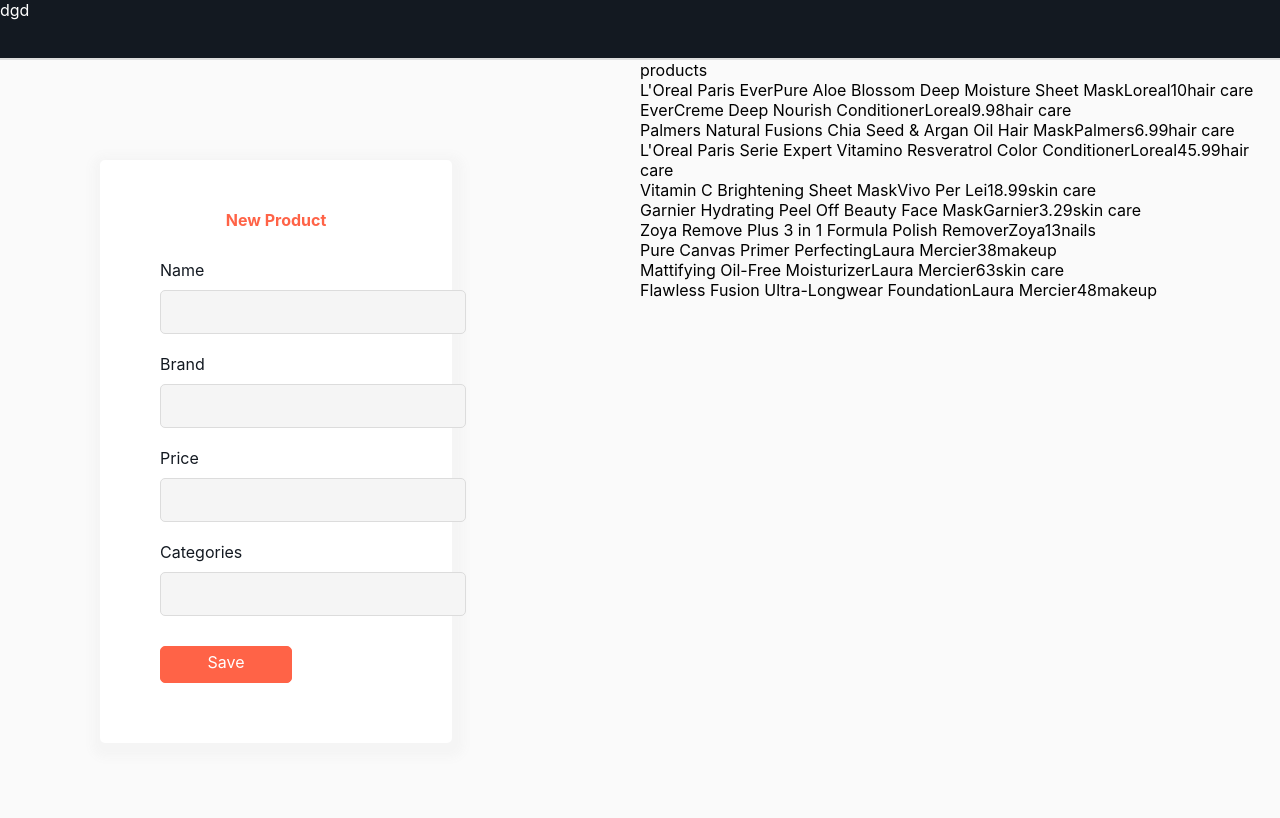
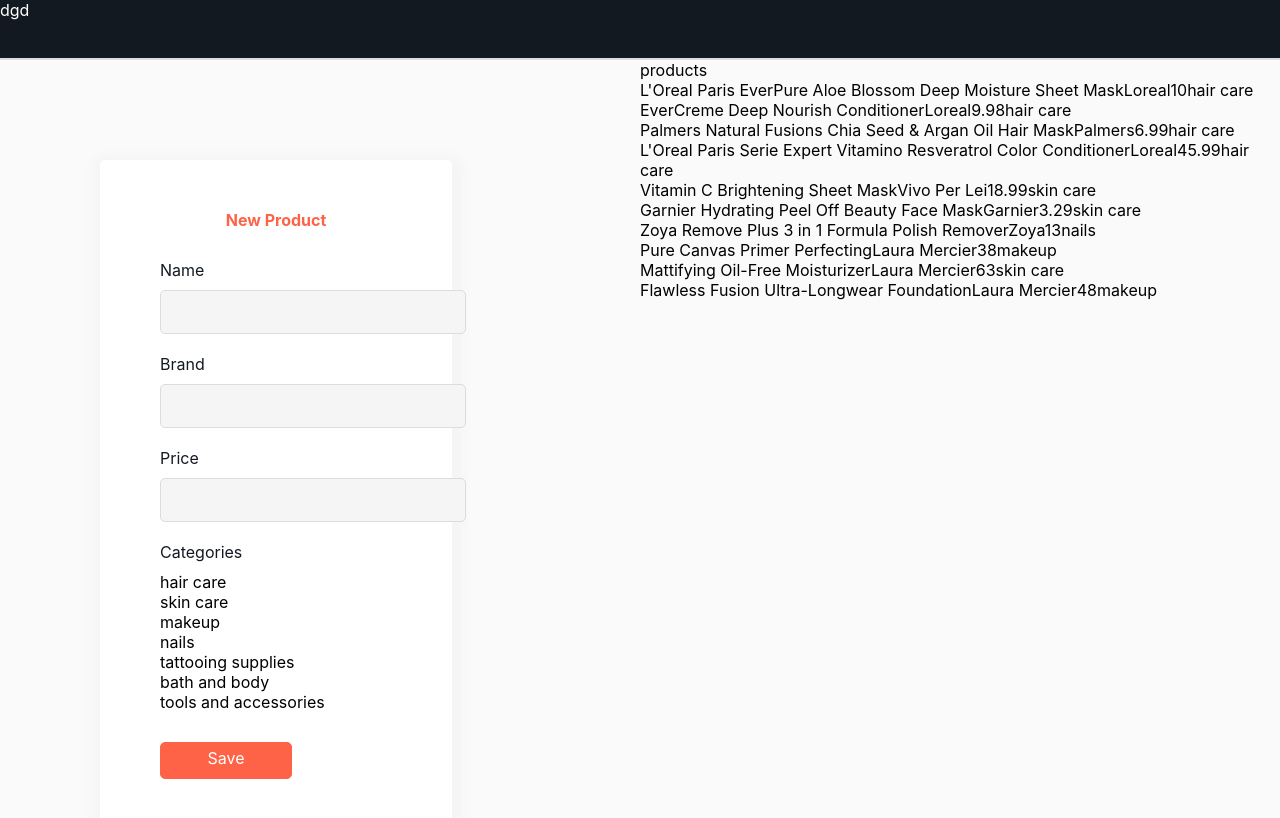
Before and after one commit to dorsamaleki/barbat-studio-task, a React (Create React App) app: page /new-product in a window 1280 px wide. Shown: the top 818 px of the page. Built offline with nearby package versions, Linux system fonts and the light colour scheme.

Commit message:
some changes in form

```diff
--- a/src/App.js
+++ b/src/App.js
@@ -33,9 +33,7 @@
   const handleChangePrice = (event) => {
     setPrice(event.target.value);
   };
-  const handleChangeCategory = (event) => {
-    setCategory(event.target.value);
-  };
+
   const handleSave = () => {
     const newList = (list) => [
       ...list,
@@ -98,9 +96,9 @@
               handleChangeName={handleChangeName}
               handleChangePrice={handleChangePrice}
               handleChangeBrand={handleChangeBrand}
-              handleChangeCategory={handleChangeCategory}
               keyPressed={keyPressed}
               productList={productList}
+              categoryList={categoryList}
             />
           </Route>
           <Route path="/">
--- a/src/Home.js
+++ b/src/Home.js
@@ -2,7 +2,7 @@
 
 import styles from "./Home.module.css";
 import { NavLink } from "react-router-dom";
-import { productsList } from "./productsList.js";
+
 import { Products } from "./Products.js";
 import { uniq } from "lodash";
 
@@ -11,7 +11,6 @@
   const [price, setPrice] = useState("3");
   const [selectedPrice, setSelectedPrice] = useState("");
   const [selectedBrand, setSelectedBrand] = useState("");
-  const initialProducts = productsList();
 
   const brands = uniq(
     props.productList.reduce((result, item) => {
--- a/src/NewProduct.js
+++ b/src/NewProduct.js
@@ -50,14 +50,21 @@
             <div className={styles.label}>
               <label>Categories</label>
             </div>
-            <input
-              type="text"
-              value={props.category}
-              onChange={props.handleChangeCategory}
-              onKeyPress={props.keyPressed}
-              className={styles.input}
-              required
-            />
+
+            <div>
+              {props.categoryList.map((item) => {
+                return (
+                  <div
+                    value={props.category}
+                    onClick={() => props.setCategory}
+                    className={styles.category}
+                    required
+                  >
+                    {item.name}
+                  </div>
+                );
+              })}
+            </div>
           </div>
           <div className={styles.save}>
             <div onClick={props.handleSave}>Save</div>
```
